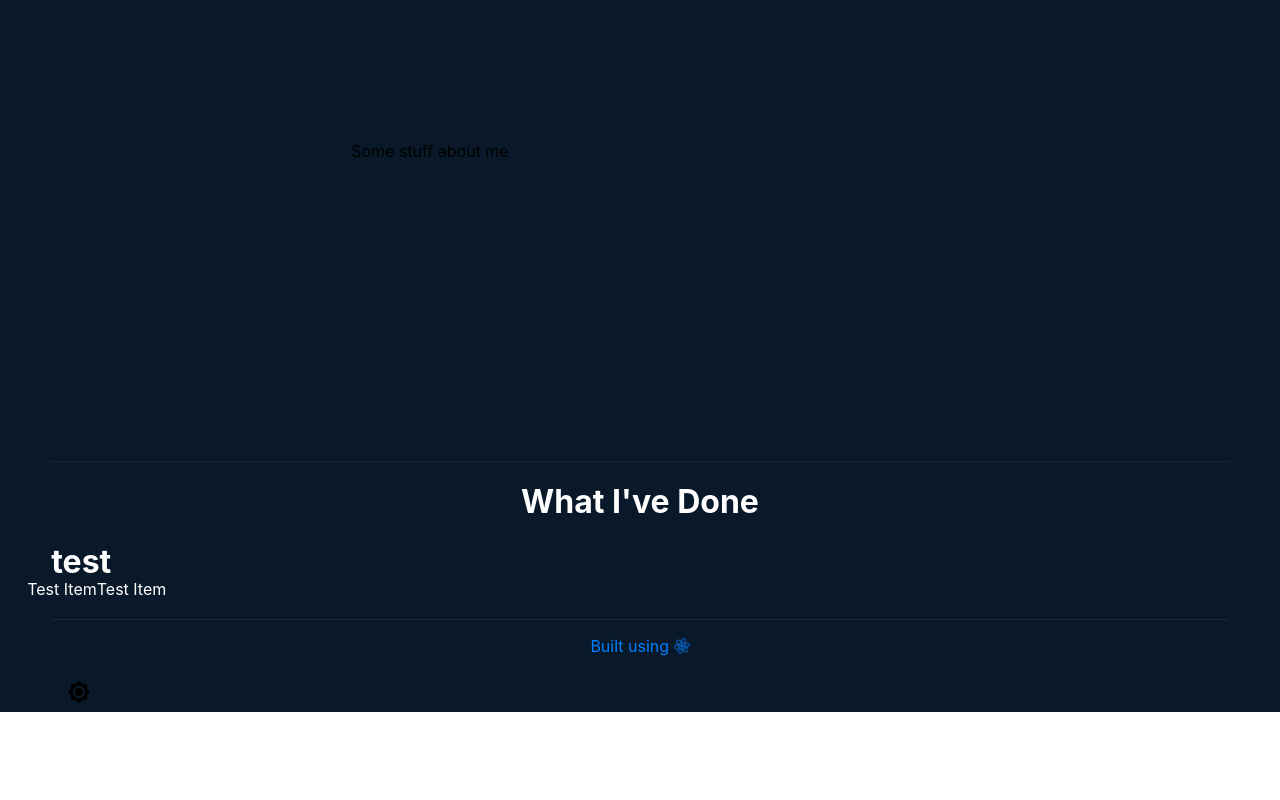
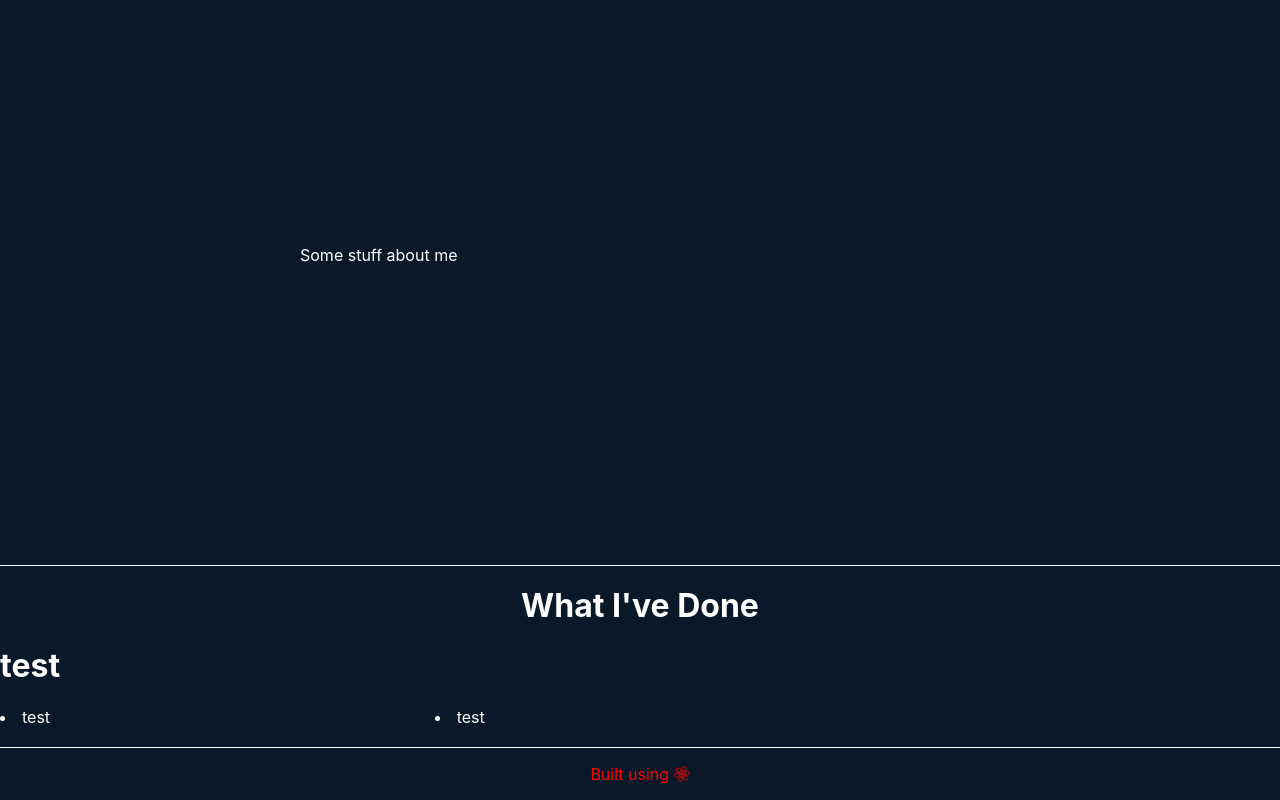
Before and after one commit to jdmcdonagh/jmcdonagh, a React (Create React App) app in the folder my-app/: page / in a window 1280 px wide. Shown: the part 276-1076 px from the top of the page. Before the commit the page ends 988 px from the top, so only its background shows below. Built offline with nearby package versions, Linux system fonts and the light colour scheme.

Commit message:
removed mui styles

```diff
--- a/my-app/package.json
+++ b/my-app/package.json
@@ -21,6 +21,7 @@
     "@types/react-dom": "^18.0.5",
     "@types/react-transition-group": "^4.4.4",
     "@types/scrollreveal": "^0.0.8",
+    "@types/styled-components": "^5.1.25",
     "axios": "^0.27.2",
     "prettier": "^2.6.2",
     "react": "^18.1.0",
@@ -29,6 +30,7 @@
     "react-scripts": "5.0.1",
     "react-transition-group": "^4.4.2",
     "scrollreveal": "^4.0.9",
+    "styled-components": "^5.3.5",
     "tss-react": "^3.7.0",
     "typescript": "^4.7.2",
     "web-vitals": "^2.1.4"
--- a/my-app/src/App.tsx
+++ b/my-app/src/App.tsx
@@ -4,44 +4,38 @@ import {
   Routes,
   Route,
 } from "react-router-dom";
-import { useTheme, ThemeProvider, createTheme } from '@mui/material/styles';
 import { Homepage } from './pages/homepage';
-import IconButton from '@mui/material/IconButton';
-import Box from '@mui/material/Box';
-import Brightness4Icon from '@mui/icons-material/Brightness4';
-import Brightness7Icon from '@mui/icons-material/Brightness7';
-import { PaletteMode } from '@mui/material';
-import { customTheme } from './styles/palette';
+import { ThemeProvider, useTheme } from "styled-components";
+import { lightTheme, darkTheme, GlobalStyles } from './styles/theme';
 
-const ColorModeContext = createContext({ toggleColorMode: () => {} });
+const ThemeModeContext = createContext({ toggleMode: () => {} });
 
 
 export const ThemeToggle = () => {
   const theme = useTheme();
-  const colorMode = React.useContext(ColorModeContext);
+  const themeMode = React.useContext(ThemeModeContext);
   return (
-    <IconButton sx={{ ml: 1 }} onClick={colorMode.toggleColorMode} color="inherit">
-      {theme.palette.mode === 'dark' ? <Brightness7Icon /> : <Brightness4Icon />}
-    </IconButton>
+    <button onClick={themeMode.toggleMode}>
+      Toggle Colour
+    </button>
   );
 }
 
 
 export default function App() {
 
-  const [mode, setMode] = useState<PaletteMode>('dark');
-
+  const [mode, setMode] = useState<'light'|'dark'>('dark');
+  const theme = React.useMemo(() => mode === 'light' ? lightTheme : darkTheme, [mode]);
   const colorMode = useMemo(() => ({
-      toggleColorMode: () => {
-        setMode((prevMode) => (prevMode === 'light' ? 'dark' : 'light'));
-      },
+    toggleMode: () => {
+      setMode((prevMode) => (prevMode === 'light' ? 'dark' : 'light'));
+    },
   }),[],);
 
-  const theme = React.useMemo(() => createTheme(customTheme(mode)), [mode]);
-
   return (
-    <ColorModeContext.Provider value={colorMode}>
+    <ThemeModeContext.Provider value={colorMode}>
       <ThemeProvider theme={theme}>
+        <GlobalStyles />
         <Router>
           <Routes>
             <Route path="/" element={<Homepage />} />
@@ -49,6 +43,6 @@ export default function App() {
           </Routes>
         </Router>
       </ThemeProvider>
-    </ColorModeContext.Provider>
+    </ThemeModeContext.Provider>
   );
 }
--- a/my-app/src/components/projectCard.tsx
+++ b/my-app/src/components/projectCard.tsx
@@ -1,77 +1,154 @@
 import React, { useState, useEffect } from 'react';
 import { FontAwesomeIcon } from '@fortawesome/react-fontawesome'
 import { Button, Card, CardContent, CardActions, Typography } from '@mui/material';
-import { styled } from "@mui/system";
 import { Project, ProjectButton } from '../data/projects';
+import styled from "styled-components";
 
-const StyledCard = styled(Card)(({ theme }: any) => ({
-  background: theme.palette.secondary.light,
-  transition: `all ${theme.transitions.duration.enteringScreen}ms ${theme.transitions.easing.sharp}`,
-  border: '1px solid #fff',
-  borderColor: theme.palette.divider,
-  boxShadow: theme.shadows[3],
-  cursor: 'pointer',
-  '&:hover, &:focus-within': {
-    transform: 'translateY(-7px)',
-    boxShadow: theme.shadows[9],
+// const StyledCard = styled(Card)(({ theme }: any) => ({
+//   background: theme.palette.secondary.light,
+//   transition: `all ${theme.transitions.duration.enteringScreen}ms ${theme.transitions.easing.sharp}`,
+//   border: '1px solid #fff',
+//   borderColor: theme.palette.divider,
+//   boxShadow: theme.shadows[3],
+//   cursor: 'pointer',
+//   '&:hover, &:focus-within': {
+//     transform: 'translateY(-7px)',
+//     boxShadow: theme.shadows[9],
+//   }
+// }));
+
+// const StyledStackItem = styled('p')(({ theme }: any) => ({
+//   display: 'inline',
+//   marginRight: 6,
+//   marginBottom: -1,
+//   fontWeight: 'bold',
+//   color: 'red',
+// }));
+
+const StyledProject = styled.li`
+  position: relative;
+  cursor: default;
+  transition: var(--transition);
+  @media (prefers-reduced-motion: no-preference) {
+    &:hover,
+    &:focus-within {
+      .project-inner {
+        transform: translateY(-7px);
+      }
+    }
   }
-}));
-
-const StyledStackItem = styled('p')(({ theme, color }) => ({
-  display: 'inline',
-  marginRight: 6,
-  marginBottom: -1,
-  fontWeight: 'bold',
-  color: color,
-}));
+  a {
+    position: relative;
+    z-index: 1;
+  }
+  .project-inner {
+    flex-direction: column;
+    align-items: flex-start;
+    position: relative;
+    height: 100%;
+    padding: 2rem 1.75rem;
+    border-radius: var(--border-radius);
+    background-color: var(--light-navy);
+    transition: var(--transition);
+  }
+  .project-top {
+    margin-bottom: 35px;
+    .folder {
+      color: var(--green);
+      svg {
+        width: 40px;
+        height: 40px;
+      }
+    }
+    .project-links {
+      display: flex;
+      align-items: center;
+      margin-right: -10px;
+      color: var(--light-slate);
+      a {
+        padding: 5px 7px;
+        &.external {
+          svg {
+            width: 22px;
+            height: 22px;
+            margin-top: -4px;
+          }
+        }
+        svg {
+          width: 20px;
+          height: 20px;
+        }
+      }
+    }
+  }
+  .project-title {
+    margin: 0 0 10px;
+    color: var(--lightest-slate);
+    font-size: var(--fz-xxl);
+    a {
+      position: static;
+      &:before {
+        content: '';
+        display: block;
+        position: absolute;
+        z-index: 0;
+        width: 100%;
+        height: 100%;
+        top: 0;
+        left: 0;
+      }
+    }
+  }
+  .project-description {
+    color: var(--light-slate);
+    font-size: 17px;
+    a {
+    }
+  }
+  .project-tech-list {
+    display: flex;
+    align-items: flex-end;
+    flex-grow: 1;
+    flex-wrap: wrap;
+    padding: 0;
+    margin: 20px 0 0 0;
+    list-style: none;
+    li {
+      font-family: var(--font-mono);
+      font-size: var(--fz-xxs);
+      line-height: 1.75;
+      &:not(:last-of-type) {
+        margin-right: 15px;
+      }
+    }
+  }
+`;
 
 export const ProjectCard = ({type, title, stack, buttons}: Project)  => {
 
-  const CardButton = ({text, link, variant, icon}: ProjectButton) => {
-    return (
-      <Button
-        size="small"
-        variant={variant}
-        endIcon={icon && <FontAwesomeIcon icon={icon}/>}
-        onClick={link ? () => window.open(link, '_blank') : undefined}
-      >
-        {text}
-      </Button>
-    );
-  };
+  // const CardButton = ({text, link, variant, icon}: ProjectButton) => {
+  //   return (
+  //     <Button
+  //       size="small"
+  //       variant={variant}
+  //       endIcon={icon && <FontAwesomeIcon icon={icon}/>}
+  //       onClick={link ? () => window.open(link, '_blank') : undefined}
+  //     >
+  //       {text}
+  //     </Button>
+  //   );
+  // };
 
-  type StackItemProps = {
-    text: string,
-    color: string,
-  };
+  // type StackItemProps = {
+  //   text: string,
+  //   color: string,
+  // };
 
-  const StackItem = ({text, color}: StackItemProps) => (
-    <StyledStackItem color={color}>{text}</StyledStackItem>
-  );
+  // const StackItem = ({text, color}: StackItemProps) => (
+  //   <StyledStackItem color={color}>{text}</StyledStackItem>
+  // );
 
   return (
-    <StyledCard sx={{ minWidth: 200 }}>
-      <CardContent>
-        {/* Project Type */}
-        <Typography sx={{ fontSize: 14 }} color="primary.light" gutterBottom>
-          {type}
-        </Typography>
-        {/* Project Title */}
-        <Typography sx={{ mb: 1.5, fontWeight: 'bold' }} variant="h5" color='text.primary' component="div">
-          {title}
-        </Typography>
-        {/* Project Technology Stack */}
-        <StyledStackItem>{'</>'}</StyledStackItem>
-        {stack.map((s, i) =>
-          <StackItem text={s.text} color={s.color} key={i} />
-        )}
-      </CardContent>
-      {/* Project Buttons */}
-      <CardActions>
-        {buttons.map((b, i) =>
-          <CardButton text={b.text} link={b.link} variant={b.variant} icon={b.icon} key={i} />
-        )}
-      </CardActions>
-    </StyledCard>
+    <StyledProject>test</StyledProject>
   );
 }
--- a/my-app/src/components/section.tsx
+++ b/my-app/src/components/section.tsx
@@ -9,7 +9,7 @@ export const Section = ({...props}) => {
   const Title = styled('h1')(({ theme }) => ({
     margin: '20px 0 14px 0',
     textAlign: 'center',
-    color: theme.palette.text.primary,
+    // color: theme.palette.text.primary,
   }));
 
   const Seperator = styled('hr')(({ theme }) => ({
@@ -18,7 +18,7 @@ export const Section = ({...props}) => {
     border: 0,
     height: 0,
     borderBottom: '1px solid #fff',
-    borderColor: theme.palette.divider,
+    // borderColor: theme.palette.divider,
   }));
 
   return (
--- a/my-app/src/pages/homepage.tsx
+++ b/my-app/src/pages/homepage.tsx
@@ -3,30 +3,48 @@ import Header from '../sections/header';
 import Projects from '../sections/projects';
 import About from '../sections/about';
 import Footer from '../sections/footer';
-import { styled } from "@mui/system";
-
-const axios = require('axios').default;
+// import { styled } from "@mui/system";
+import { ThemeToggle } from '../App';
+import styled from 'styled-components';
 
 
 export const Homepage = () => {
 
-  const BigDiv = styled('div')(({ theme }) => ({
-    background: theme.palette.background.default,
-    height: 'max(1000px, 100%)',
-  }));
+  // const BigDiv = styled('div')(({ theme }) => ({
+  //   // background: theme.palette.background.default,
+  //   background: 'red',
+  //   height: 'max(1000px, 100%)',
+  // }));
 
-  const AppFrame = styled('div')(({ theme }) => ({
-    margin: '0 max(4vw, 20px)',
-  }));
+  // const AppFrame = styled('div')(({ theme }) => ({
+  //   margin: '0 max(4vw, 20px)',
+  // }));
+
+  const Frame = styled.div`
+  margin: '0 max(4vw, 20px)';
+  `;
+
+  const Button = styled.button`
+  font-size: 1em;
+  margin: 1em;
+  padding: 0.25em 1em;
+  border-radius: 3px;
+
+  /* Color the border and text with theme.main */
+  color: ${({ theme }) => theme.palette.primary.main};
+  border: 2px solid ;
+  `;
 
   return (
-    <BigDiv>
+    <>
+      <h1>test</h1>
+      <ThemeToggle />
       <Header />
-      <AppFrame>
+      <Frame>
         <About />
         <Projects />
         <Footer />
-      </AppFrame>
-    </BigDiv>
+      </Frame>
+    </>
   );
 }
--- a/my-app/src/sections/footer.tsx
+++ b/my-app/src/sections/footer.tsx
@@ -1,7 +1,6 @@
 import React, { useState, useEffect } from 'react';
 import { FontAwesomeIcon } from '@fortawesome/react-fontawesome'
 import { faReact } from '@fortawesome/free-brands-svg-icons'
-import { ThemeToggle } from '../App';
 import { styled } from "@mui/system";
 
 
@@ -13,7 +12,8 @@ export default function Footer() {
     margin: '16px auto',
     width: 100,
     textAlign: 'center',
-    color: theme.palette.text.secondary,
+    // color: theme.palette.text.secondary,
+    color: 'red',
     cursor: 'pointer',
     ':hover': {
       opacity: 0.7,
@@ -26,7 +26,6 @@ export default function Footer() {
         {"Built using "}
         <FontAwesomeIcon icon={faReact} spin />
       </FooterText>
-      <ThemeToggle />
     </React.Fragment>
   );
 }
--- a/my-app/src/sections/projects.tsx
+++ b/my-app/src/sections/projects.tsx
@@ -22,62 +22,52 @@ export default function Projects() {
 
   const displayedProjects = projectData.slice(0, cfg.PROJECT_DEFAULT_DISPLAY);
 
+  // return (
+  //   <Section title="What I've Done">
+  //     <h1 ref={revealTitle} style={{color: 'white'}}>test</h1>
+  //     <Box sx={{ flexGrow: 1 }}>
+  //       <Grid container spacing={{ xs: 2, md: 3 }} columns={{ xs: 2, sm: 8, md: 12 }}>
+  //         <TransitionGroup component={null}>
+  //           {displayedProjects &&
+  //             displayedProjects.map((p, i) => (
+  //               <CSSTransition
+  //                 key={i}
+  //                 classNames="fadeup"
+  //                 timeout={i >= cfg.PROJECT_DEFAULT_DISPLAY ? (i - cfg.PROJECT_DEFAULT_DISPLAY) * 300 : 300}
+  //                 exit={false}>
+  //                 <div
+  //                   key={i}
+  //                   ref={el => (revealProjects.current[i] = el)}
+  //                   style={{
+  //                     transitionDelay: `${i >= cfg.PROJECT_DEFAULT_DISPLAY ? (i - cfg.PROJECT_DEFAULT_DISPLAY) * 100 : 0}ms`,
+  //                     color: 'white',
+  //                   }}>Test Item</div>
+  //               </CSSTransition>
+  //             ))}
+  //         </TransitionGroup>
+  //       </Grid>
+  //     </Box>
+  //   </Section>
+  // );
+
   return (
     <Section title="What I've Done">
       <h1 ref={revealTitle} style={{color: 'white'}}>test</h1>
       <Box sx={{ flexGrow: 1 }}>
         <Grid container spacing={{ xs: 2, md: 3 }} columns={{ xs: 2, sm: 8, md: 12 }}>
-          <TransitionGroup component={null}>
-            {displayedProjects &&
-              displayedProjects.map((p, i) => (
-                <CSSTransition
-                  key={i}
-                  classNames="fadeup"
-                  timeout={i >= cfg.PROJECT_DEFAULT_DISPLAY ? (i - cfg.PROJECT_DEFAULT_DISPLAY) * 300 : 300}
-                  exit={false}>
-                  <div
-                    key={i}
-                    ref={el => (revealProjects.current[i] = el)}
-                    style={{
-                      transitionDelay: `${i >= cfg.PROJECT_DEFAULT_DISPLAY ? (i - cfg.PROJECT_DEFAULT_DISPLAY) * 100 : 0}ms`,
-                      color: 'white',
-                    }}>Test Item</div>
-                </CSSTransition>
-              ))}
-          </TransitionGroup>
+          {displayedProjects.map((p, i) =>
+            <Grid item xs={2} sm={4} md={4} key={i}>
+              <ProjectCard
+                type={p.type}
+                title={p.title}
+                stack={p.stack}
+                buttons={p.buttons}
+              />
+            </Grid>
+          )}
         </Grid>
       </Box>
     </Section>
   );
 
-  // return (
-  //   <Section title="What I've Done">
-  //     <h1 ref={revealTitle} style={{color: 'white'}}>test</h1>
-  //     <Box sx={{ flexGrow: 1 }}>
-  //       <Grid container spacing={{ xs: 2, md: 3 }} columns={{ xs: 2, sm: 8, md: 12 }}>
-  //         {defaultProjects.map((p, i) =>
-  //           <Grid item xs={2} sm={4} md={4} key={i}>
-  //             <ProjectCard
-  //               type={p.type}
-  //               title={p.title}
-  //               stack={p.stack}
-  //               buttons={p.buttons}
-  //             />
-  //           </Grid>
-  //         )}
-  //         {/* {defaultProjects.map((p, i) =>
-  //           <Grid item xs={2} sm={4} md={4} key={i}>
-  //             <ProjectCard
-  //               type={p.type}
-  //               title={p.title}
-  //               stack={p.stack}
-  //               buttons={p.buttons}
-  //             />
-  //           </Grid>
-  //         )} */}
-  //       </Grid>
-  //     </Box>
-  //   </Section>
-  // );
-
 }
--- a/my-app/src/styles/palette.tsx
+++ /dev/null
@@ -1,55 +0,0 @@
-import * as React from 'react';
-import { PaletteMode, ThemeOptions } from '@mui/material';
-import { Shadows } from '@mui/material/styles/shadows';
-
-
-export const customTheme = (mode: PaletteMode) => {
-  return (mode == 'light' ? lightMode : darkMode);
-};
-
-const lightMode: ThemeOptions = {
-  palette: {
-    mode: 'light',
-    primary: {
-      main: '#fff',
-    },
-    secondary: {
-      main: '#ffffff',
-    },
-    text: {
-      primary: '#000',
-      secondary: '#007FFF',
-    },
-    background: {
-      default: '#fff',
-      paper: '#fff',
-    },
-  },
-};
-
-const darkMode: ThemeOptions = {
-  palette: {
-    mode: 'dark',
-    primary: {
-      main: '#007FFF',
-      light: '#3398FF',
-      dark: '#0058B2',
-      contrastText: '#fff',
-    },
-    secondary: {
-      main: '#0A1929',
-      light: '#112240',
-      dark: '#07111C',
-      contrastText: '#fff',
-    },
-    text: {
-      primary: '#fff',
-      secondary: '#007FFF',
-    },
-    background: {
-      default: '#0A1929',
-      paper: '#fff',
-    },
-    divider: 'rgba(194, 224, 255, 0.08)',
-  },
-};
--- /dev/null
+++ b/my-app/src/styles/theme.ts
@@ -0,0 +1,81 @@
+import { createGlobalStyle } from 'styled-components';
+
+type Theme = {
+  palette: {
+    mode: string,
+    primary: {
+      main: string,
+      light: string,
+      dark: string,
+    },
+    secondary: {
+      main: string,
+      light: string,
+      dark: string,
+    },
+    text: {
+      primary: string,
+      secondary: string,
+    },
+    background: {
+      page: string,
+    }
+    seperator: string,
+  }
+};
+
+export const GlobalStyles = createGlobalStyle<{theme: Theme}>`
+  body {
+    background: ${({ theme }) => theme.palette.background.page};
+    color: ${({ theme }) => theme.palette.text.primary};
+    transition: background 0.2s ease-in, color 0.2s ease-in;
+  }
+`;
+
+export const lightTheme: Theme = {
+  palette: {
+    mode: 'light',
+    primary: {
+      main: '#fff',
+      light: '#fff',
+      dark: '#fff',
+    },
+    secondary: {
+      main: '#fff',
+      light: '#fff',
+      dark: '#fff',
+    },
+    text: {
+      primary: '#000',
+      secondary: '#007FFF',
+    },
+    background: {
+      page: '#fff',
+    },
+    seperator: 'rgba(194, 224, 255, 0.08)',
+  },
+};
+
+export const darkTheme: Theme = {
+  palette: {
+    mode: 'dark',
+    primary: {
+      main: '#007FFF',
+      light: '#3398FF',
+      dark: '#0058B2',
+    },
+    secondary: {
+      main: '#0A1929',
+      light: '#112240',
+      dark: '#07111C',
+    },
+    text: {
+      primary: '#fff',
+      secondary: '#007FFF',
+    },
+    background: {
+      page: '#0A1929',
+    },
+    seperator: 'rgba(194, 224, 255, 0.08)',
+  },
+};
```
Also changed, not shown: my-app/src/sections/header.tsx (+7 -4 lines), 2 other files (tests, documents, lock files or other folders).
